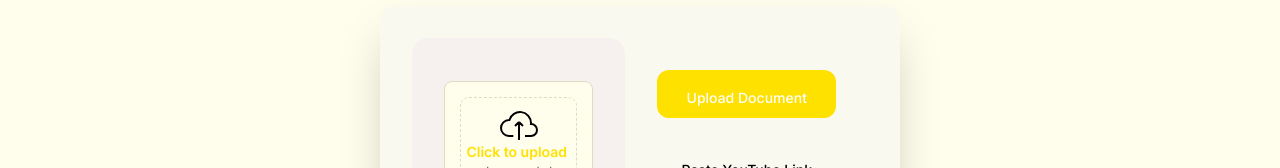
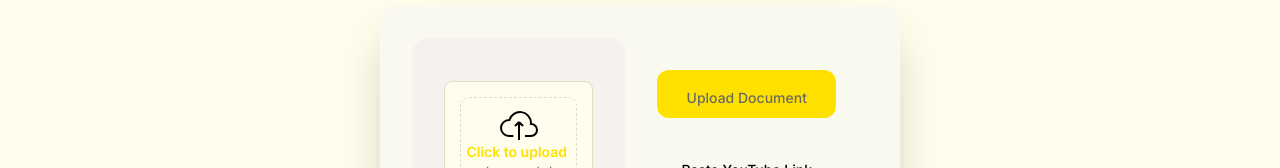
Before and after one commit to citruscai/feel-in-notes, a Next.js app: page / in a window 1280 px wide. Shown: the part 330-498 px from the top of the page. Built offline with nearby package versions, Linux system fonts and the light colour scheme; what @react-pdf/renderer would draw is missing.

Commit message:
style: change text color for buttons

```diff
--- a/components/ui/button.tsx
+++ b/components/ui/button.tsx
@@ -9,9 +9,9 @@ const buttonVariants = cva(
   {
     variants: {
       variant: {
-        default: "bg-primary text-primary-foreground hover:bg-primary/90",
+        default: "bg-primary text-muted-foreground hover:bg-primary/90",
         destructive:
-          "bg-destructive text-destructive-foreground hover:bg-destructive/90",
+          "bg-destructive text-muted-foreground hover:bg-destructive/90",
         outline:
           "border border-input bg-background hover:bg-accent hover:text-accent-foreground",
         secondary:
```
